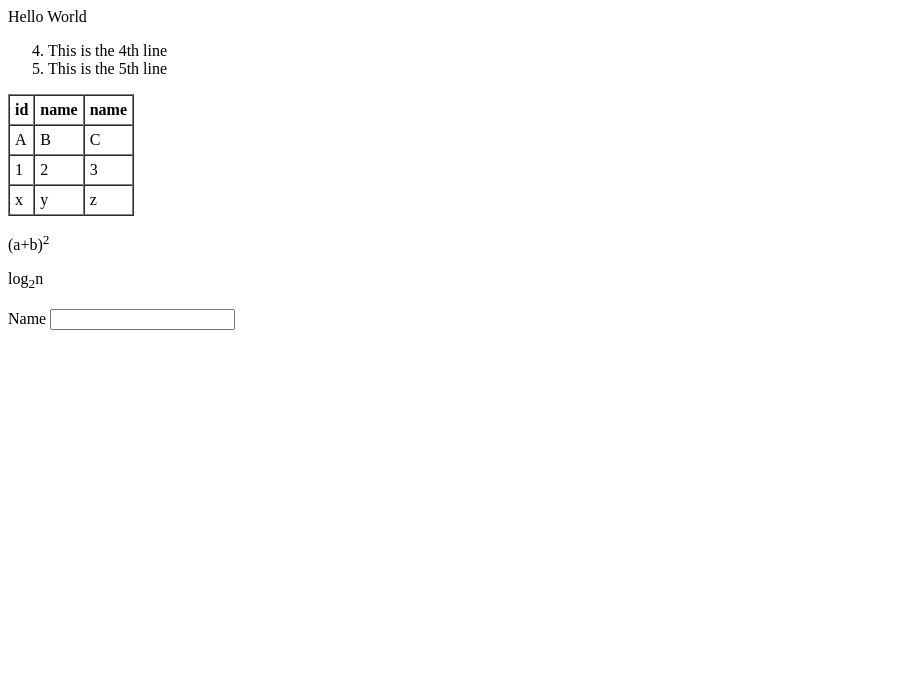
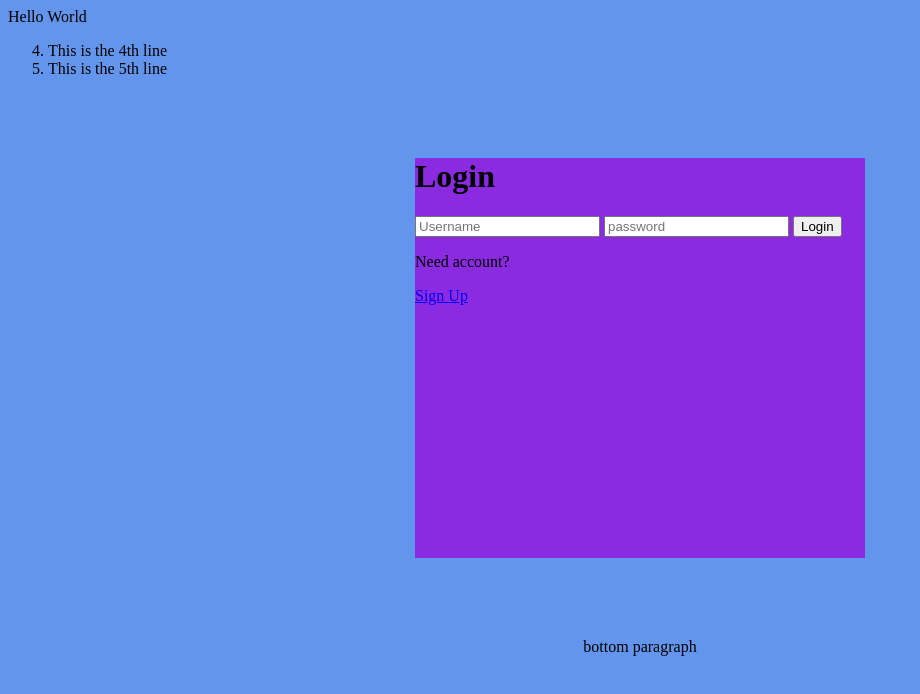
Before and after one commit to sandyc4136/Frontend, a plain HTML site: page practise/index.html in a window 1280 px wide. Shown: the whole page, without its empty margins (0-920 px from the left). Drawn offline with Linux system fonts and the light colour scheme.

Commit message:
final commit for day 3

```diff
--- a/practise/index.html
+++ b/practise/index.html
@@ -4,6 +4,7 @@
     <meta charset="UTF-8">
     <meta name="viewport" content="width=device-width, initial-scale=1.0">
     <title>HTML practise</title>
+    <link rel="stylesheet" href="style.css">
 </head>
 <body>
     Hello World
@@ -12,7 +13,7 @@
         <li>This is the 5th line</li>
     </ol>
 
-    <div>
+    <!-- <div>
         <table border="1" cellspacing="0" cellpadding="5">
             <thead>
 
@@ -47,6 +48,25 @@
             <label for="name">Name</label>
             <input type="text" >
         </form>
+
+        <div id="div1">
+            this is 1st div
+        </div>
+        <p id="p_id">this is first p</p>
+        <div id="div1">this is 2nd div</div>
+        <p id="p_id">this is 2nd p</p>
+    </div> -->
+
+    <div class="container">
+        <h1>Login</h1>
+
+        <form action="#">
+            <input type="text" placeholder="Username">
+            <input type="password" placeholder="password">
+            <input type="submit" value="Login">
+        </form>
+        <p>Need account?</p> <a href="#">Sign Up</a>
     </div>
+    <p style="text-align:  center;"> bottom paragraph</p>
 </body>
 </html>
--- /dev/null
+++ b/practise/style.css
@@ -0,0 +1,19 @@
+#p_id{
+    color: red;
+}
+
+#div1{
+    color: blue;
+}
+
+body{
+    background-color: cornflowerblue;
+}
+
+.container{
+    height: 400px;
+    width: 450px;
+    background-color: blueviolet;
+    /* padding: ; */
+    margin: 80px auto;
+}
```
Also changed, not shown: 1 other file.
